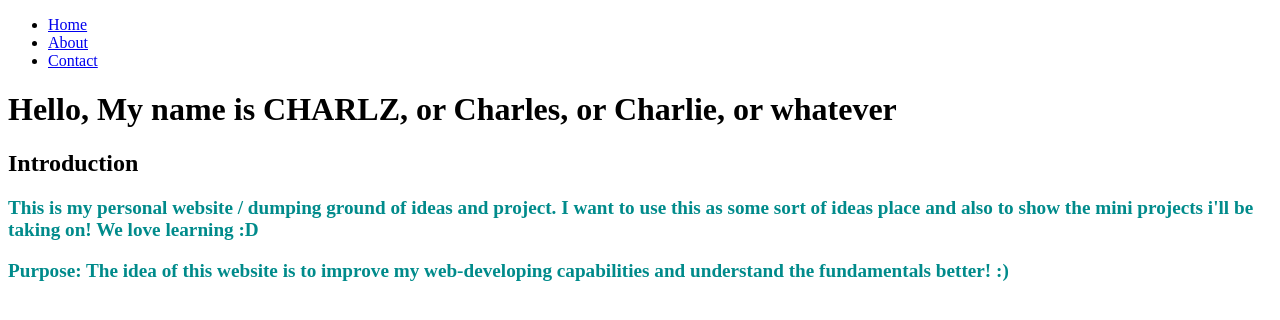
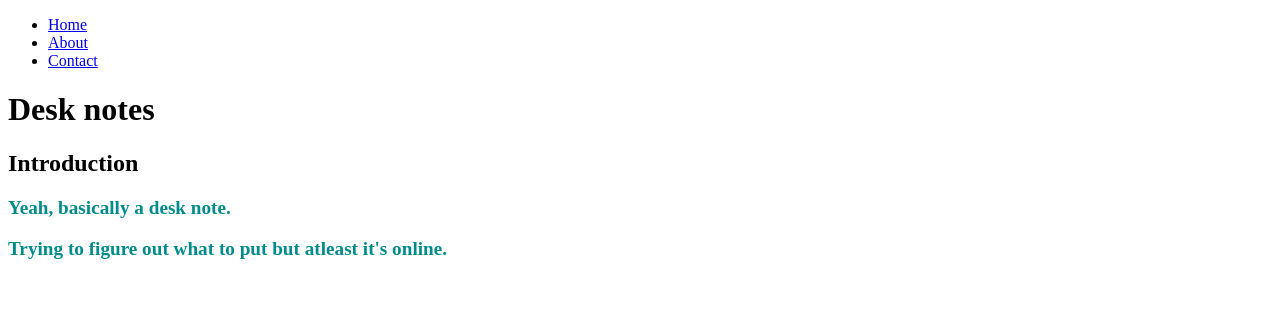
Before and after one commit to charlmaths/cmmathematics, a plain HTML site: page docs/index.html in a window 1280 px wide. Drawn offline with Linux system fonts and the light colour scheme; files that its build step writes are made by us from their sources.

Commit message:
Updates the message, will figure out a better outline

```diff
--- a/docs/index.html
+++ b/docs/index.html
@@ -1,4 +1,4 @@
-<!DOCTYPE html>
+<!doctype html>
 <html lang="en">
   <head>
     <meta charset="UTF-8" />
@@ -14,16 +14,9 @@
         <li><a href="#">Contact</a></li>
       </ul>
     </nav>
-    <h1>Hello, My name is CHARLZ, or Charles, or Charlie, or whatever</h1>
+    <h1>Desk notes</h1>
     <h2>Introduction</h2>
-    <p>
-      This is my personal website / dumping ground of ideas and project. I want
-      to use this as some sort of ideas place and also to show the mini projects
-      i'll be taking on! We love learning :D
-    </p>
-    <p>
-      Purpose: The idea of this website is to improve my web-developing
-      capabilities and understand the fundamentals better! :)
-    </p>
+    <p>Yeah, basically a desk note.</p>
+    <p>Trying to figure out what to put but atleast it's online.</p>
   </body>
 </html>
```
